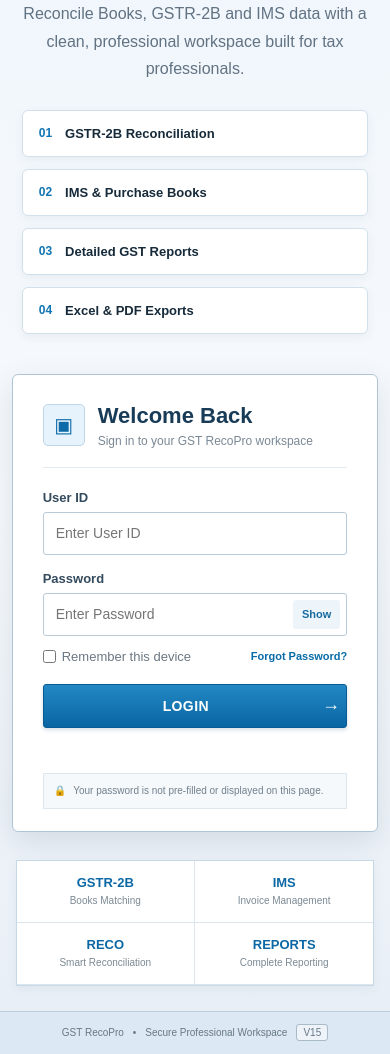
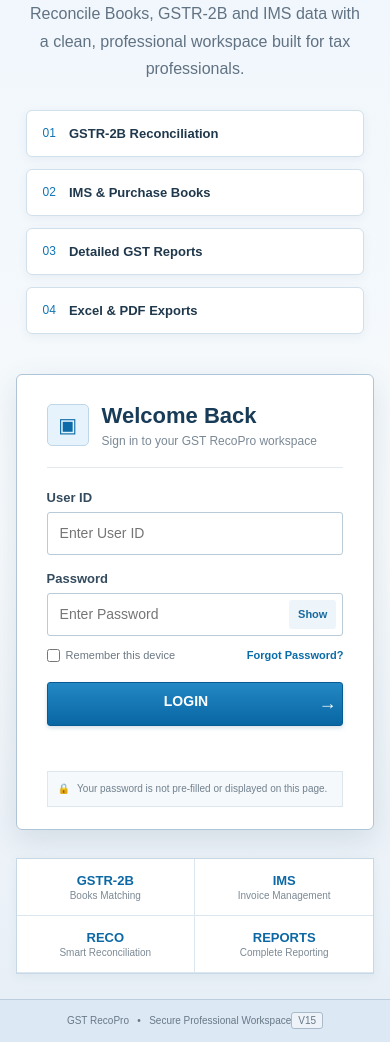
Before and after one commit to mayankji55-netizen/GST-RecoPro, a website: page login.html in a window 390 px wide. Shown: the part 300-1354 px from the top of the page. Drawn offline with Linux system fonts and the light colour scheme.

Commit message:
Add files via upload

```diff
--- a/login.css
+++ b/login.css
@@ -1,116 +1,23 @@
 *{box-sizing:border-box}
-:root{
-  --navy:#0b4f86;
-  --blue:#1875b8;
-  --light:#eaf3fb;
-  --border:#b9cee0;
-  --text:#162a3a;
-  --muted:#647587;
-}
-html,body{margin:0;min-height:100%;font-family:Arial,Helvetica,sans-serif;color:var(--text)}
-body{
-  background:linear-gradient(180deg,#edf5fc 0%,#f7f9fc 60%,#e7eef5 100%);
-}
-.login-shell{min-height:100vh;display:flex;flex-direction:column}
-.topbar{
-  height:70px;background:linear-gradient(#e7f0fb,#cbdff3);
-  border-bottom:1px solid #91abc5;display:flex;align-items:center;
-  justify-content:space-between;padding:0 34px 0 28px;
-  box-shadow:0 1px 5px #7891a522;
-}
-.brand{display:flex;align-items:center;gap:12px}
-.brand-mark{
-  width:48px;height:48px;border-radius:50%;
-  background:radial-gradient(circle at 35% 30%,#ffd92d 0 20%,#f0aa00 21% 33%,#1481c0 34% 57%,#0d558b 58%);
-  color:white;font-size:23px;font-weight:800;display:grid;place-items:center;
-  border:2px solid #fff;box-shadow:0 1px 5px #476b88;
-}
-.brand-name{font-size:25px;font-weight:700;color:#09538d;letter-spacing:-.5px}
-.brand-sub{font-size:11px;color:#5f7182;margin-top:2px}
-.top-links{display:flex;gap:0;font-size:14px;color:#172b3e}
-.top-links span{padding:5px 25px;border-left:1px solid #8ca2b8}
-.top-links span:first-child{border-left:0;color:#075d9d;font-weight:700}
-.blue-strip{
-  height:39px;background:linear-gradient(90deg,#07548e,#147bb9,#07548e);
-  color:white;display:flex;justify-content:space-between;align-items:center;
-  padding:0 44px;font-size:13px;box-shadow:0 2px 4px #3c638044;
-}
-.content{
-  width:min(1160px,92%);margin:55px auto 28px;display:grid;
-  grid-template-columns:1.25fr .85fr;gap:70px;align-items:center;
-}
-.left-panel{padding:20px 10px}
-.welcome-badge{
-  display:inline-block;border:1px solid #8bb8d8;background:#e7f4ff;color:#12689f;
-  border-radius:3px;padding:7px 12px;font-size:11px;font-weight:700;letter-spacing:.8px;
-}
-h1{font-size:42px;line-height:1.13;margin:18px 0 16px;color:#173b59;font-weight:400}
-h1 strong{color:#0a67a4;font-weight:700}
-.intro{font-size:16px;line-height:1.7;color:#617283;max-width:620px;margin:0 0 28px}
-.feature-grid{display:grid;grid-template-columns:1fr 1fr;gap:12px;max-width:600px}
-.feature{
-  background:#fff;border:1px solid #d2e0eb;border-radius:6px;padding:15px 16px;
-  box-shadow:0 3px 10px #46647d12;display:flex;gap:13px;align-items:center;
-}
-.feature b{color:#1175b4;font-size:12px}.feature span{font-size:13px;font-weight:600}
-.login-card{
-  background:#fff;border:1px solid #aec4d7;border-radius:6px;
-  box-shadow:0 10px 30px #31536b24;padding:28px 30px 22px;
-  width:100%;max-width:440px;justify-self:end;
-}
-.card-head{display:flex;gap:13px;align-items:center;border-bottom:1px solid #e2e9ef;padding-bottom:19px;margin-bottom:22px}
-.lock-icon{
-  width:42px;height:42px;border-radius:5px;background:#e7f3fc;color:#0b6aa7;
-  display:grid;place-items:center;font-size:20px;border:1px solid #bdd6e8
-}
-h2{margin:0;font-size:22px;color:#183b57}.card-head p{margin:5px 0 0;color:#7a8895;font-size:12px}
-form label{display:block;font-size:13px;font-weight:700;color:#344b5e;margin:0 0 7px}
-form>label{margin-top:16px}
-input[type=text],input[type=password]{
-  width:100%;height:43px;border:1px solid #b9cad8;border-radius:3px;
-  padding:0 12px;font-size:14px;outline:none;background:#fff;color:#172d40;
-}
-input:focus{border-color:#2682bb;box-shadow:0 0 0 2px #2682bb1c}
-.password-wrap{position:relative}.password-wrap input{padding-right:60px}
-.password-wrap button{
-  position:absolute;right:7px;top:7px;height:29px;border:0;background:#eef5fa;
-  color:#176a9f;border-radius:3px;padding:0 9px;cursor:pointer;font-size:11px;font-weight:700
-}
-.login-options{display:flex;justify-content:space-between;align-items:center;margin:13px 0 20px;font-size:11px}
-.remember{display:flex!important;gap:6px;align-items:center;margin:0!important;font-weight:400!important;color:#6b7782!important}
-.remember input{margin:0}.login-options a{color:#086ca8;text-decoration:none;font-weight:700}
-.login-btn{
-  width:100%;height:44px;border:1px solid #075b92;border-radius:3px;
-  background:linear-gradient(#2388c4,#0866a3);color:#fff;font-weight:700;
-  font-size:14px;letter-spacing:.4px;cursor:pointer;box-shadow:0 2px 4px #32617d33
-}
-.login-btn span{float:right;font-size:18px;line-height:13px}
-.login-btn:hover{background:linear-gradient(#2b93cd,#075d98)}
-.message{min-height:18px;text-align:center;font-size:12px;margin-top:10px;color:#c0392b}
-.security-note{
-  margin-top:17px;padding:10px;background:#f5f9fc;border:1px solid #dce7ef;
-  color:#71808d;font-size:10px;line-height:1.4;display:flex;gap:7px
-}
-.bottom-info{
-  width:min(1160px,92%);margin:0 auto 25px;background:#fff;border:1px solid #c7d8e6;
-  display:grid;grid-template-columns:repeat(4,1fr);box-shadow:0 3px 10px #49667a12
-}
-.bottom-info div{text-align:center;padding:14px;border-right:1px solid #dce6ee}
-.bottom-info div:last-child{border-right:0}
-.bottom-info strong{display:block;color:#0b68a4;font-size:13px}.bottom-info span{font-size:10px;color:#7b8994}
-footer{
-  margin-top:auto;height:43px;background:#dce8f3;border-top:1px solid #bdcddd;
-  display:flex;justify-content:center;align-items:center;gap:9px;color:#687887;font-size:10px
-}
-.version{border:1px solid #a9bac9;padding:2px 6px;background:#edf3f8;border-radius:3px}
-@media(max-width:850px){
-  .topbar{height:auto;padding:14px 18px;gap:15px;align-items:flex-start}.top-links{display:none}
-  .content{grid-template-columns:1fr;gap:20px;margin-top:30px}.login-card{justify-self:stretch;max-width:none}
-  .left-panel{text-align:center}.feature-grid{margin:auto}.intro{margin-left:auto;margin-right:auto}
-}
-@media(max-width:560px){
-  .brand-name{font-size:20px}.brand-sub{font-size:9px}.blue-strip{padding:0 15px}
-  .content{width:94%}h1{font-size:32px}.feature-grid{grid-template-columns:1fr}
-  .bottom-info{grid-template-columns:1fr 1fr}.bottom-info div:nth-child(2){border-right:0}
-  .bottom-info div{border-bottom:1px solid #dce6ee}
-}
+html,body{margin:0;min-height:100%;font-family:Arial,Helvetica,sans-serif;color:#20384c}
+body{background:linear-gradient(#edf5fc 0,#f7fafc 62%,#e6eef6 100%)}
+.page{min-height:100vh;display:flex;flex-direction:column}
+.header{height:70px;padding:0 32px 0 27px;display:flex;align-items:center;justify-content:space-between;background:linear-gradient(#e8f1fb,#cbdff2);border-bottom:1px solid #90aac1;box-shadow:0 1px 5px #4a688020}
+.brand{display:flex;align-items:center;gap:12px}.brand-logo{width:48px;height:48px;border-radius:50%;display:grid;place-items:center;color:#fff;font-size:23px;font-weight:800;border:2px solid white;background:radial-gradient(circle at 35% 28%,#ffdc2e 0 19%,#f1ad00 20% 32%,#1684c0 33% 57%,#0c558a 58%);box-shadow:0 1px 5px #41647e}
+.brand-title>div{font-size:25px;font-weight:700;color:#09538c;letter-spacing:-.5px}.brand-title small{display:block;margin-top:2px;font-size:11px;color:#5f7181}
+.header-menu{display:flex;font-size:14px;color:#1b3144}.header-menu span{padding:5px 24px;border-left:1px solid #8ea4b9}.header-menu span:first-child{border:0;color:#075d9d;font-weight:700}
+.nav-strip{height:39px;padding:0 44px;display:flex;align-items:center;justify-content:space-between;background:linear-gradient(90deg,#07548e,#147bb9,#07548e);color:#fff;font-size:13px;box-shadow:0 2px 4px #45677d44}
+.main{width:min(1160px,92%);margin:55px auto 28px;display:grid;grid-template-columns:1.25fr .85fr;gap:70px;align-items:center}
+.intro{padding:20px 10px}.small-title{display:inline-block;padding:7px 12px;border:1px solid #8bb8d8;border-radius:3px;background:#e7f4ff;color:#12689f;font-size:11px;font-weight:bold;letter-spacing:.8px}
+h1{margin:18px 0 16px;font-size:42px;line-height:1.13;font-weight:400;color:#173b59}h1 b{color:#0a67a4} .intro>p{max-width:620px;margin:0 0 28px;color:#617283;font-size:16px;line-height:1.7}
+.features{display:grid;grid-template-columns:1fr 1fr;gap:12px;max-width:600px}.features div{padding:15px 16px;background:#fff;border:1px solid #d2e0eb;border-radius:6px;box-shadow:0 3px 10px #46647d12;display:flex;gap:13px;align-items:center;font-size:13px}.features i{font-style:normal;color:#1175b4;font-size:12px}.features b{font-size:13px}
+.login-box{width:100%;max-width:440px;justify-self:end;padding:28px 30px 22px;background:#fff;border:1px solid #aec4d7;border-radius:6px;box-shadow:0 10px 30px #31536b24}
+.login-heading{display:flex;align-items:center;gap:13px;padding-bottom:19px;margin-bottom:22px;border-bottom:1px solid #e2e9ef}.login-icon{width:42px;height:42px;display:grid;place-items:center;border:1px solid #bdd6e8;border-radius:5px;background:#e7f3fc;color:#0b6aa7;font-size:20px}.login-heading h2{margin:0;font-size:22px;color:#183b57}.login-heading p{margin:5px 0 0;color:#7a8895;font-size:12px}
+form>label{display:block;margin:16px 0 7px;font-size:13px;font-weight:700;color:#344b5e}.login-box input[type=text],.login-box input[type=password]{width:100%;height:43px;padding:0 12px;border:1px solid #b9cad8;border-radius:3px;outline:0;font-size:14px;color:#172d40}.login-box input:focus{border-color:#2682bb;box-shadow:0 0 0 2px #2682bb1c}.pass{position:relative}.pass input{padding-right:62px!important}.pass button{position:absolute;right:7px;top:7px;height:29px;border:0;border-radius:3px;background:#eef5fa;color:#176a9f;font-size:11px;font-weight:bold;padding:0 9px;cursor:pointer}
+.options{display:flex;align-items:center;justify-content:space-between;margin:13px 0 20px;font-size:11px}.remember{display:flex!important;align-items:center;gap:6px;margin:0!important;font-weight:400!important;color:#6b7782!important}.remember input{width:auto!important;height:auto!important;margin:0}.options a{color:#086ca8;text-decoration:none;font-weight:bold}
+.submit{width:100%;height:44px;border:1px solid #075b92;border-radius:3px;background:linear-gradient(#2388c4,#0866a3);color:#fff;font-weight:bold;font-size:14px;cursor:pointer;box-shadow:0 2px 4px #32617d33}.submit strong{float:right;font-size:18px}
+#message{min-height:18px;margin-top:10px;text-align:center;font-size:12px;color:#c0392b}.security{display:flex;gap:7px;margin-top:17px;padding:10px;border:1px solid #dce7ef;background:#f5f9fc;color:#71808d;font-size:10px;line-height:1.4}
+.quick{width:min(1160px,92%);margin:0 auto 25px;display:grid;grid-template-columns:repeat(4,1fr);background:#fff;border:1px solid #c7d8e6;box-shadow:0 3px 10px #49667a12}.quick div{text-align:center;padding:14px;border-right:1px solid #dce6ee}.quick div:last-child{border-right:0}.quick strong,.quick small{display:block}.quick strong{font-size:13px;color:#0b68a4}.quick small{font-size:10px;color:#7b8994;margin-top:2px}
+footer{margin-top:auto;height:43px;display:flex;justify-content:center;align-items:center;border-top:1px solid #bdcddd;background:#dce8f3;color:#687887;font-size:10px}footer em{font-style:normal;border:1px solid #a9bac9;padding:2px 6px;background:#edf3f8;border-radius:3px}
+@media(max-width:850px){.header{height:auto;padding:14px 18px}.header-menu{display:none}.main{grid-template-columns:1fr;gap:20px;margin-top:30px}.login-box{max-width:none;justify-self:stretch}.intro{text-align:center}.features{margin:auto}.intro>p{margin-left:auto;margin-right:auto}}
+@media(max-width:560px){.brand-title>div{font-size:20px}.brand-title small{font-size:9px}.nav-strip{padding:0 15px}h1{font-size:32px}.features{grid-template-columns:1fr}.quick{grid-template-columns:1fr 1fr}.quick div:nth-child(2){border-right:0}.quick div{border-bottom:1px solid #dce6ee}}
--- a/login.html
+++ b/login.html
@@ -2,52 +2,49 @@
 <html lang="en">
 <head>
 <meta charset="UTF-8">
-  <meta name="viewport" content="width=device-width, initial-scale=1.0">
-  <title>GST RecoPro — Login</title>
+<meta name="viewport" content="width=device-width,initial-scale=1.0">
+<title>GST RecoPro Login</title>
 <link rel="stylesheet" href="login.css">
 </head>
 <body>
-  <div class="login-shell">
-    <header class="topbar">
+<div class="page">
+  <header class="header">
     <div class="brand">
-        <div class="brand-mark">G</div>
-        <div>
-          <div class="brand-name">GST RecoPro</div>
-          <div class="brand-sub">GST Reconciliation & Compliance Software</div>
+      <div class="brand-logo">G</div>
+      <div class="brand-title">
+        <div>GST RecoPro</div>
+        <small>GST Reconciliation &amp; Compliance Software</small>
       </div>
     </div>
-      <div class="top-links">
+    <div class="header-menu">
       <span>Online Support</span>
       <span>User Profile</span>
       <span>Help?</span>
     </div>
   </header>
 
-    <div class="blue-strip">
+  <div class="nav-strip">
     <span>Professional GST Automation Software</span>
     <span>Secure Login</span>
   </div>
 
-    <main class="content">
-      <section class="left-panel">
-        <div class="welcome-badge">GST RECONCILIATION PLATFORM</div>
-        <h1>Manage your GST work<br><strong>from one place.</strong></h1>
-        <p class="intro">
-          Reconcile Books, GSTR-2B and IMS data with a clean,
-          professional workspace built for tax professionals.
-        </p>
+  <main class="main">
+    <section class="intro">
+      <div class="small-title">GST RECONCILIATION PLATFORM</div>
+      <h1>Manage your GST work<br><b>from one place.</b></h1>
+      <p>Reconcile Books, GSTR-2B and IMS data with a clean, professional workspace built for tax professionals.</p>
 
-        <div class="feature-grid">
-          <div class="feature"><b>01</b><span>GSTR-2B Reconciliation</span></div>
-          <div class="feature"><b>02</b><span>IMS & Purchase Books</span></div>
-          <div class="feature"><b>03</b><span>Detailed GST Reports</span></div>
-          <div class="feature"><b>04</b><span>Excel & PDF Exports</span></div>
+      <div class="features">
+        <div><i>01</i><b>GSTR-2B Reconciliation</b></div>
+        <div><i>02</i><b>IMS &amp; Purchase Books</b></div>
+        <div><i>03</i><b>Detailed GST Reports</b></div>
+        <div><i>04</i><b>Excel &amp; PDF Exports</b></div>
       </div>
     </section>
 
-      <section class="login-card">
-        <div class="card-head">
-          <div class="lock-icon">▣</div>
+    <section class="login-box">
+      <div class="login-heading">
+        <div class="login-icon">▣</div>
         <div>
           <h2>Welcome Back</h2>
           <p>Sign in to your GST RecoPro workspace</p>
@@ -55,48 +52,37 @@
       </div>
 
       <form id="loginForm" autocomplete="off">
-          <label for="userId">User ID</label>
-          <input id="userId" name="userId" type="text"
-                 placeholder="Enter User ID" autocomplete="off" spellcheck="false">
+        <label>User ID</label>
+        <input id="userId" type="text" placeholder="Enter User ID" autocomplete="off">
 
-          <label for="password">Password</label>
-          <div class="password-wrap">
-            <input id="password" name="password" type="password"
-                   placeholder="Enter Password" autocomplete="new-password">
-            <button type="button" id="togglePassword" aria-label="Show password">Show</button>
+        <label>Password</label>
+        <div class="pass">
+          <input id="password" type="password" placeholder="Enter Password" autocomplete="new-password">
+          <button type="button" id="showBtn">Show</button>
         </div>
 
-          <div class="login-options">
-            <label class="remember"><input type="checkbox" id="remember"> Remember this device</label>
-            <a href="#" id="forgot">Forgot Password?</a>
+        <div class="options">
+          <label class="remember"><input type="checkbox"> Remember this device</label>
+          <a href="#">Forgot Password?</a>
         </div>
 
-          <button class="login-btn" type="submit">LOGIN <span>→</span></button>
-          <div id="message" class="message" aria-live="polite"></div>
+        <button class="submit" type="submit">LOGIN <strong>→</strong></button>
+        <div id="message"></div>
       </form>
 
-        <div class="security-note">
-          <span>🔒</span>
-          <span>Your password is not pre-filled or displayed on this page.</span>
-        </div>
+      <div class="security">🔒 <span>Your password is not pre-filled or displayed on this page.</span></div>
     </section>
   </main>
 
-    <section class="bottom-info">
-      <div><strong>GSTR-2B</strong><span>Books Matching</span></div>
-      <div><strong>IMS</strong><span>Invoice Management</span></div>
-      <div><strong>RECO</strong><span>Smart Reconciliation</span></div>
-      <div><strong>REPORTS</strong><span>Complete Reporting</span></div>
-    </section>
-
-    <footer>
-      <span>GST RecoPro</span>
-      <span>•</span>
-      <span>Secure Professional Workspace</span>
-      <span class="version">V15</span>
-    </footer>
+  <div class="quick">
+    <div><strong>GSTR-2B</strong><small>Books Matching</small></div>
+    <div><strong>IMS</strong><small>Invoice Management</small></div>
+    <div><strong>RECO</strong><small>Smart Reconciliation</small></div>
+    <div><strong>REPORTS</strong><small>Complete Reporting</small></div>
   </div>
 
+  <footer>GST RecoPro &nbsp; • &nbsp; Secure Professional Workspace <em>V15</em></footer>
+</div>
 <script src="login.js"></script>
 </body>
 </html>
--- a/login.js
+++ b/login.js
@@ -1,27 +1,19 @@
-const form = document.getElementById("loginForm");
-const password = document.getElementById("password");
-const toggle = document.getElementById("togglePassword");
-const message = document.getElementById("message");
+const form=document.getElementById('loginForm');
+const password=document.getElementById('password');
+const show=document.getElementById('showBtn');
+const message=document.getElementById('message');
 
-toggle.addEventListener("click", () => {
-  const visible = password.type === "text";
-  password.type = visible ? "password" : "text";
-  toggle.textContent = visible ? "Show" : "Hide";
-  toggle.setAttribute("aria-label", visible ? "Show password" : "Hide password");
+show.addEventListener('click',()=>{
+  const visible=password.type==='text';
+  password.type=visible?'password':'text';
+  show.textContent=visible?'Show':'Hide';
 });
 
-form.addEventListener("submit", (e) => {
+form.addEventListener('submit',e=>{
   e.preventDefault();
-  message.textContent = "";
-  const userId = document.getElementById("userId").value.trim();
-  const pass = password.value;
-
-  if (!userId || !pass) {
-    message.textContent = "Please enter User ID and Password.";
-    return;
-  }
-
-  // Design-only page:
-  // Connect the existing authentication logic here later.
-  message.textContent = "Login connection will be linked to the existing authentication module.";
+  message.textContent='';
+  const id=document.getElementById('userId').value.trim();
+  const pass=password.value;
+  if(!id||!pass){message.textContent='Please enter User ID and Password.';return;}
+  message.textContent='Authentication will use the existing login system.';
 });
```
Lines whose indentation alone changed are shown as unchanged.
